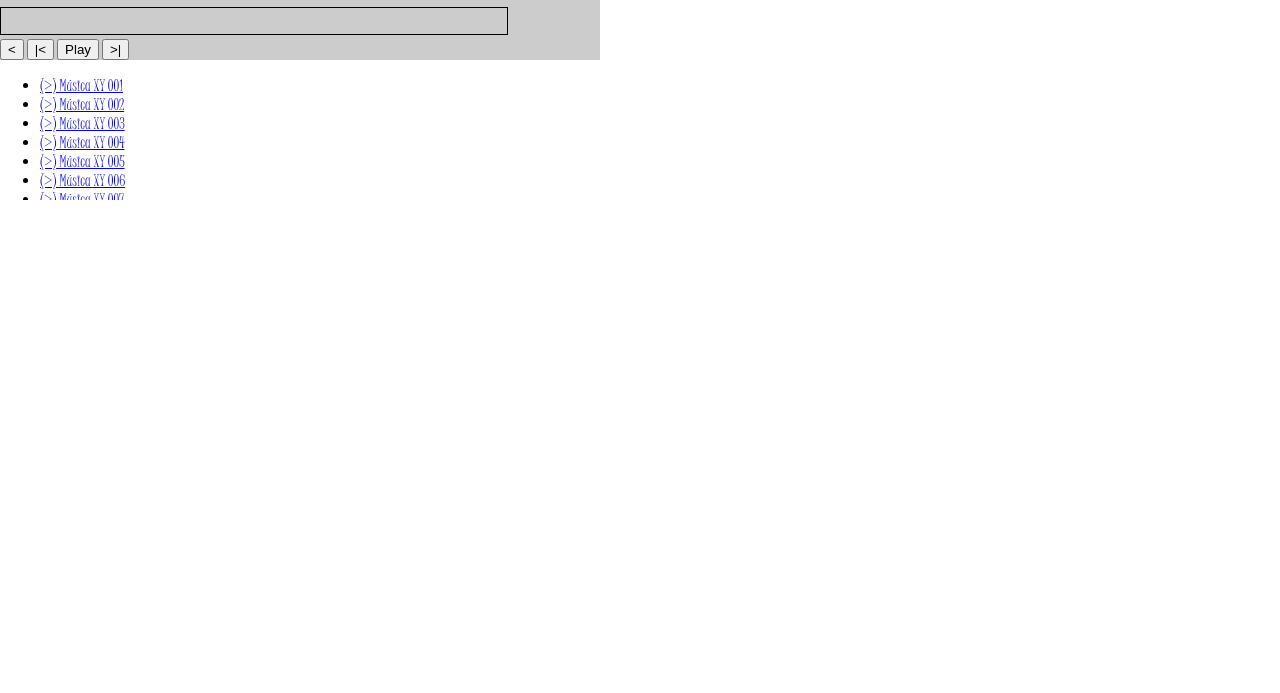
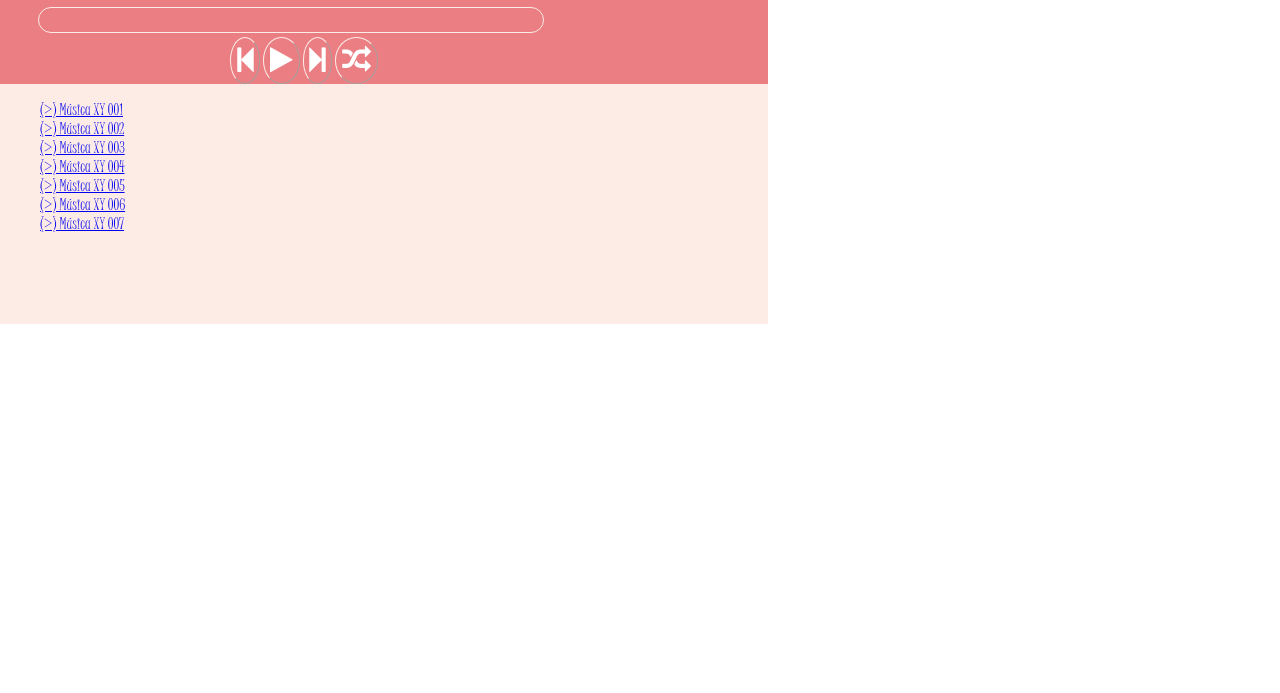
Before and after one commit to LeandroFerreira1/Noel-Rosa, a plain HTML site: page index.html in a window 1280 px wide. Shown: the part 107-800 px from the top of the page. Drawn offline with Linux system fonts and the light colour scheme.

Commit message:
mudancas na aparencia

```diff
--- a/css/custom.css
+++ b/css/custom.css
@@ -58,3 +58,49 @@ nav.menu-navigation-basic ul li a {
 .menu-navigation-basic ul li a:hover {
      color: #5c3239;
 }
+
+.botao {
+    display: inline-block;
+    color: #fff;
+    font-size: 1.8em;
+    background-color: #ea7e83;
+    padding: 0.2em;
+    border-width: 1px;
+    border-radius: 50%;
+    border-color: #fdece6;
+}
+
+.botao:hover {
+    cursor: pointer;
+}
+
+
+.player {
+    width: 60%;
+    background-color: #ea7e83;
+    color: #fdece6;
+}
+
+.controles {
+    margin-left: 30%;
+}
+
+.list-music {
+    height: 15em;
+    overflow-y: scroll;
+    background-color: #fdece6;
+}
+
+#canvas {
+    margin-top:10px;
+    margin-left: 5%;
+    border-style: solid;
+    border-color: #fdece6;
+    border-width: 1px;
+    border-radius: 25px;
+    padding:2px;
+}
+
+#canvas:hover {
+    cursor: pointer;
+}
--- a/index.html
+++ b/index.html
@@ -9,16 +9,7 @@
         <title>Noel Rosa | Tinta Preta</title>
         <link rel="stylesheet" href="css/custom.css">
         <link rel="stylesheet" href="fonts/font.css">
-        <style id="inlinecss" type="text/css">
-            /* put a border around the canvas element */
-            #canvas
-            {
-                margin-top:10px;
-                border-style:solid;
-                border-width:1px;
-                padding:3px;
-            }
-        </style>
+        <link rel="stylesheet" href="https://maxcdn.bootstrapcdn.com/font-awesome/4.7.0/css/font-awesome.min.css">
     </head>
     <body>
       <nav class="menu-navigation-basic" >
@@ -32,7 +23,7 @@
      </nav>
 
         <section>
-            <div class="player" style="background-color:#ccc;width: 600px;">
+            <div class="player">
                 <div class="">
                   <img src="http://lorempixel.com/100/100/" alt="">
                   <span id="nome-musica"></span> - <span id="artista"></span>
@@ -42,20 +33,21 @@
                         canvas not supported
                     </canvas>
                 </div>
-                <div class="controls">
-                    <input value="<" type="button" id="restart-music" onclick="restartMusic()" />
-                    <input value="|<" type="button" id="previous-music" />
-                    <input value="Play" type="button" id="play-pause" />
-                    <input value=">|" type="button" id="next-music" />
+                <div class="controles">
+                    <!--<input value="<" class="botao" type="button" id="restart-music" onclick="restartMusic()" />-->
+                    <button class="botao" type="button" name="button" id="previous-music"><i class="fa fa-step-backward" aria-hidden="true"></i></button>
+                    <button class="botao" type="button" name="button" id="play-pause"><i class="fa fa-play" aria-hidden="true"></i></button>
+                    <button class="botao" type="button" name="button" id="next-music"><i class="fa fa-step-forward" aria-hidden="true"></i></button>
+                    <button class="botao" type="button" name="button"><i class="fa fa-random" aria-hidden="true"></i></button>
                 </div>
                 <audio id="player">
                     <source id="file-mp3" src="" type="audio/mpeg">
                     Your browser does not support the audio element.
                 </audio>
-            </div>
-            <div class="" style="height:140px; width: 600px; overflow-y: scroll;">
-              <ul id="playlist">
-              </ul>
+                <div class="list-music">
+                  <ul id="playlist">
+                  </ul>
+                </div>
             </div>
         </section>
 
--- a/js/tintapreta.js
+++ b/js/tintapreta.js
@@ -118,7 +118,7 @@ function barraProgresso() {
     if (canvas.getContext) {
         var ctx = canvas.getContext("2d");
         ctx.clearRect(0, 0, canvas.clientWidth, canvas.clientHeight);
-        ctx.fillStyle = "rgb(200,100,100)";
+        ctx.fillStyle = "#fdece6";
         var fWidth = (elapsedTime / $playerAudio.duration) * (canvas.clientWidth);
         if (fWidth > 0) {
             ctx.fillRect(0, 0, fWidth, canvas.clientHeight);
```
